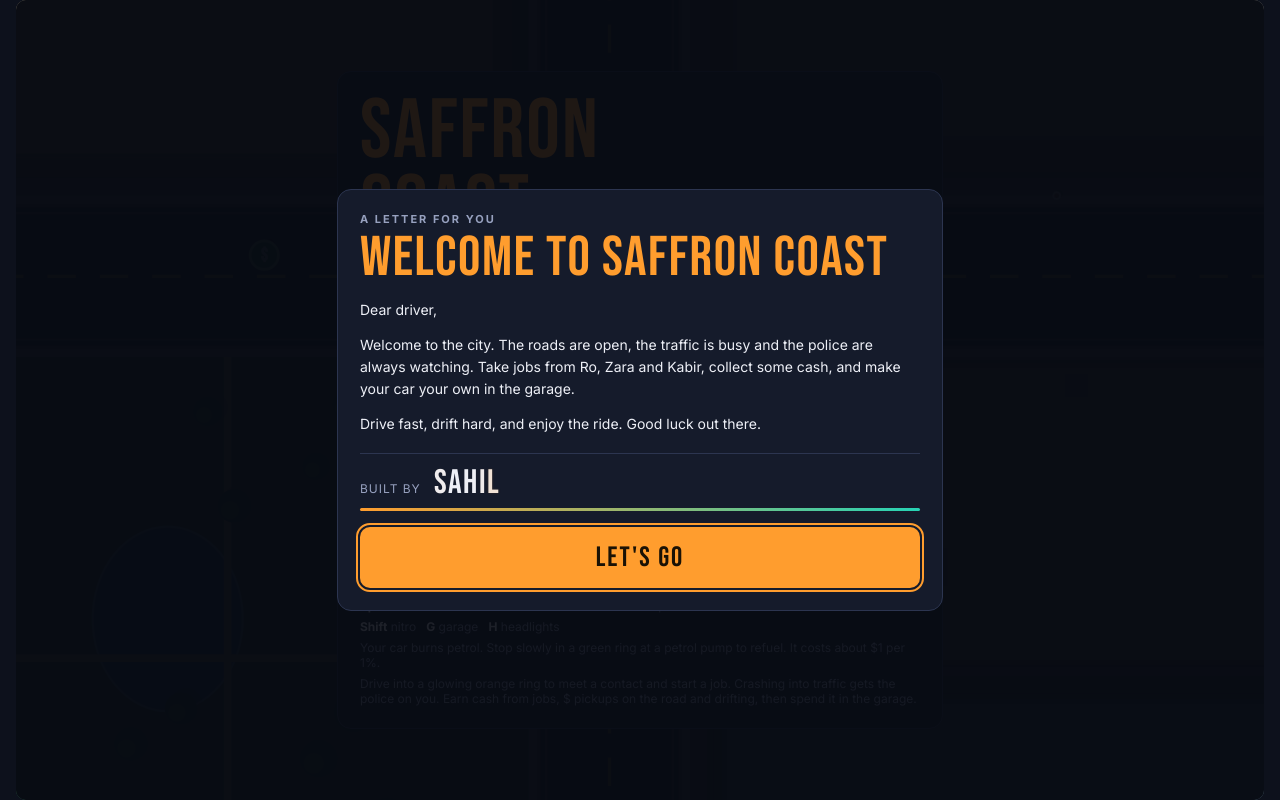
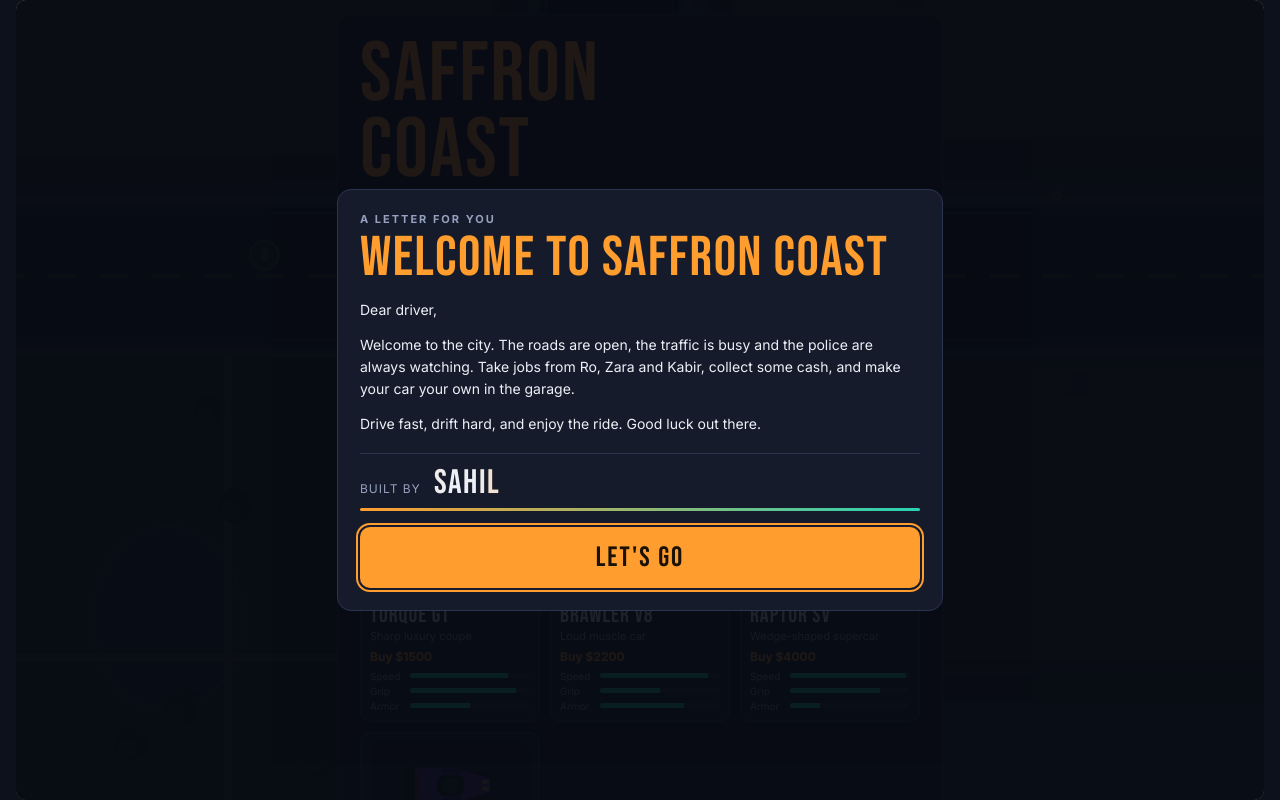
Before and after one commit to Sahil31032011-hub/saffron-coast, a plain HTML site: page index.html in a window 1280 px wide. Drawn offline with Linux system fonts and the light colour scheme; animation ran at ten frames a second.

Commit message:
Add four more cars and a car shop
Co-Authored-By: Claude Sonnet 5.5 <noreply@anthropic.com>
Claude-Session: https://claude.ai/code/session_01V8TEurfGarzhmcoraKzCHe

```diff
--- a/index.html
+++ b/index.html
@@ -156,7 +156,11 @@ body.wheelmode #touch .tg:first-child{align-items:flex-end}
 .card{width:100%;max-width:560px;background:var(--panel);border:1px solid var(--line);border-radius:14px;padding:22px;margin:auto}
 #menu h1{font-family:var(--font-d);font-weight:400;font-size:clamp(52px,11vw,84px);line-height:.9;letter-spacing:2px;margin:0;color:var(--saffron)}
 #menu .tag{margin:6px 0 16px;color:var(--dim)}
-.cars{display:grid;grid-template-columns:repeat(3,minmax(0,1fr));gap:10px}
+.cars{display:grid;grid-template-columns:repeat(auto-fill,minmax(150px,1fr));gap:10px}
+#mcash{font-family:var(--font-d);font-size:24px;letter-spacing:1px;color:#e9f7d0;margin:0 0 10px}
+#mmsg{min-height:16px;margin:10px 0 0;font-size:12px;color:var(--saffron)}
+.cc .pr{font-size:12px;font-weight:700;color:var(--teal);margin-bottom:6px}
+.cc .pr.buy{color:var(--saffron)}
 .cc{background:var(--panel2);border:2px solid var(--line);border-radius:10px;padding:8px;color:var(--text);text-align:left;cursor:pointer;min-width:0}
 .cc.sel{border-color:var(--saffron)}
 .cc canvas{width:100%;height:auto;display:block;border-radius:6px;background:#2d313d}
@@ -234,6 +238,7 @@ body.wheelmode #touch .tg:first-child{align-items:flex-end}
       <div class="gh"><h2>Garage</h2><span id="gcash"></span></div>
       <canvas id="gprev" width="480" height="150"></canvas>
       <div class="tabs">
+        <button type="button" data-t="cars">Cars</button>
         <button type="button" data-t="paint" class="on">Paint</button>
         <button type="button" data-t="trail">Drift colour</button>
         <button type="button" data-t="up">Upgrades</button>
@@ -267,7 +272,9 @@ body.wheelmode #touch .tg:first-child{align-items:flex-end}
     <div class="card">
       <h1>Saffron<br>Coast</h1>
       <p class="tag">An open-city driving sandbox. Take jobs, dodge traffic, shake the police.</p>
+      <div id="mcash"></div>
       <div class="cars" id="cars"></div>
+      <p id="mmsg"></p>
       <button class="go" id="start" type="button">START DRIVING</button>
       <ul class="help">
         <li><b>W / ↑</b> gas &nbsp; <b>S / ↓</b> brake, reverse</li>
@@ -367,7 +374,11 @@ function pedPos(p){
 var CARS={
   sprint:{name:'Sprint',kind:'sport',L:50,W:24,color:'#ff4d5e',max:440,acc:540,steer:2.8,grip:7.5,hp:100,speed:.95,handling:.8,armor:.35},
   cruiser:{name:'Cruiser',kind:'sedan',L:52,W:25,color:'#27d3b5',max:370,acc:420,steer:2.6,grip:8.5,hp:140,speed:.75,handling:.7,armor:.6},
-  rover:{name:'Rover',kind:'suv',L:54,W:28,color:'#ff9d2e',max:340,acc:380,steer:2.35,grip:9.5,hp:200,speed:.65,handling:.55,armor:.95}
+  rover:{name:'Rover',kind:'suv',L:54,W:28,color:'#ff9d2e',max:340,acc:380,steer:2.35,grip:9.5,hp:200,speed:.65,handling:.55,armor:.95},
+  torque:{name:'Torque GT',kind:'sport',stripe:false,L:52,W:24,color:'#2b6bff',max:420,acc:500,steer:2.8,grip:8.2,hp:130,speed:.82,handling:.88,armor:.5,price:1500,tag:'Sharp luxury coupe'},
+  brawler:{name:'Brawler V8',kind:'muscle',L:56,W:26,color:'#262b36',max:455,acc:610,steer:2.4,grip:6.8,hp:160,speed:.9,handling:.5,armor:.7,price:2200,tag:'Loud muscle car'},
+  raptor:{name:'Raptor SV',kind:'super',L:56,W:25,color:'#e8e000',max:520,acc:650,steer:2.9,grip:7.3,hp:90,speed:.97,handling:.75,armor:.25,price:4000,tag:'Wedge-shaped supercar'},
+  phantom:{name:'Phantom X',kind:'super',L:58,W:25,color:'#8a4dff',max:570,acc:720,steer:3.0,grip:7.8,hp:85,speed:1,handling:.92,armor:.2,price:7500,tag:'Fastest car in the city'}
 };
 var POLICE={name:'Police',kind:'police',L:52,W:25,color:'#f4f6fb',max:350,acc:480,steer:2.7,grip:8,hp:9999};
 var TKINDS=[
@@ -380,7 +391,15 @@ function drawVeh(g,v,t){
   var s=v.spec,L=s.L,Wd=s.W,k=s.kind;
   g.save();g.translate(v.x,v.y);g.rotate(v.a);
   g.fillStyle='rgba(0,0,0,.3)';rr(g,-L/2+2,-Wd/2+3,L,Wd,6);g.fill();
-  if(k==='rick'){
+  if(k==='super'){
+    g.fillStyle=s.color;g.beginPath();g.moveTo(-L/2,-Wd/2);g.lineTo(L*.08,-Wd/2);g.lineTo(L/2,-Wd*.2);g.lineTo(L/2,Wd*.2);g.lineTo(L*.08,Wd/2);g.lineTo(-L/2,Wd/2);g.closePath();g.fill();
+    g.fillStyle='rgba(0,0,0,.35)';g.fillRect(-L*.08,-Wd/2+1,L*.22,3);g.fillRect(-L*.08,Wd/2-4,L*.22,3);
+    g.fillStyle='#10161f';rr(g,-L*.16,-Wd/2+5,L*.34,Wd-10,6);g.fill();
+    g.fillStyle='rgba(255,255,255,.18)';rr(g,-L*.1,-Wd/2+7,L*.2,Wd-14,4);g.fill();
+    g.fillStyle='#14181f';g.fillRect(-L/2-2,-Wd/2-2,6,Wd+4);g.fillRect(-L/2+2,-Wd/2-2,2,Wd+4);
+    g.fillStyle='#fff3b8';g.fillRect(L/2-6,-Wd*.2+1,5,3);g.fillRect(L/2-6,Wd*.2-4,5,3);
+    g.fillStyle='#d8283a';g.fillRect(-L/2+4,-Wd/2+3,2.5,Wd-6);
+  }else if(k==='rick'){
     g.fillStyle='#1a1d25';g.fillRect(L/2-8,-Wd/2+2,6,3);g.fillRect(L/2-8,Wd/2-5,6,3);g.fillRect(-L/2,-Wd/2+2,8,4);g.fillRect(-L/2,Wd/2-6,8,4);
     g.fillStyle=s.color;rr(g,-L/2+2,-Wd/2+1,L-4,Wd-2,8);g.fill();
     g.fillStyle='#1d2a1e';rr(g,-L/2+7,-Wd/2+3,L*0.55,Wd-6,4);g.fill();
@@ -388,7 +407,8 @@ function drawVeh(g,v,t){
     g.fillStyle='#ffe9a8';g.fillRect(L/2-5,-2,3,4);
   }else{
     g.fillStyle=s.color;rr(g,-L/2,-Wd/2,L,Wd,k==='sport'?9:k==='van'?4:6);g.fill();
-    if(k==='sport'){g.fillStyle='rgba(255,255,255,.85)';g.fillRect(-L/2+3,-2.5,L-6,2);g.fillRect(-L/2+3,.5,L-6,2);g.fillStyle='#14181f';g.fillRect(-L/2-1,-Wd/2+2,3,Wd-4)}
+    if(k==='muscle'){g.fillStyle='rgba(255,255,255,.85)';g.fillRect(L*.04,-4.5,L*.46,3);g.fillRect(L*.04,1.5,L*.46,3);g.fillRect(-L/2+2,-4.5,L*.22,3);g.fillRect(-L/2+2,1.5,L*.22,3)}
+    if(k==='sport'&&s.stripe!==false){g.fillStyle='rgba(255,255,255,.85)';g.fillRect(-L/2+3,-2.5,L-6,2);g.fillRect(-L/2+3,.5,L-6,2);g.fillStyle='#14181f';g.fillRect(-L/2-1,-Wd/2+2,3,Wd-4)}
     var cx=-L*.2,cw=L*.4;
     if(k==='suv'){cx=-L*.3;cw=L*.52}
     if(k==='van'){cx=-L*.38;cw=L*.62}
@@ -415,7 +435,7 @@ var player=null,cops=[],traffic=[],parts=[],skids=[],cashes=[];
 var cam={x:0,y:0,rot:-Math.PI/2};
 var keys={},tk={};
 
-var G={color:null,trail:'smoke',paints:{stock:1},trails:{smoke:1},custom:false,lv:{engine:0,tires:0,armor:0,nitro:0,tank:0}};
+var G={color:null,trail:'smoke',paints:{stock:1},trails:{smoke:1},custom:false,lv:{engine:0,tires:0,armor:0,nitro:0,tank:0},cars:{sprint:1,cruiser:1,rover:1},car:'sprint'};
 function load(){
   S.cash=300;
   try{
@@ -425,11 +445,13 @@ function load(){
     if(o&&o.G){var g=o.G;
       if(g.color===null||typeof g.color==='string')G.color=g.color;
       if(typeof g.trail==='string')G.trail=g.trail;
-      if(g.paints)G.paints=g.paints;if(g.trails)G.trails=g.trails;G.custom=!!g.custom;
+      if(g.paints)G.paints=g.paints;if(g.cars)G.cars=g.cars;if(typeof g.car==='string')G.car=g.car;if(g.trails)G.trails=g.trails;G.custom=!!g.custom;
       if(g.lv)['engine','tires','armor','nitro','tank'].forEach(function(k){if(typeof g.lv[k]==='number')G.lv[k]=Math.max(0,Math.min(5,g.lv[k]))});
     }
   }catch(e){}
   G.paints.stock=1;G.trails.smoke=1;
+  G.cars.sprint=G.cars.cruiser=G.cars.rover=1;if(!CARS[G.car]||!G.cars[G.car])G.car='sprint';
+  S.carKey=G.car;
 }
 function save(){try{localStorage.setItem('saffron-coast-v1',JSON.stringify({cash:S.cash,done:S.done,G:G}))}catch(e){}}
 load();
@@ -915,7 +937,7 @@ var UPS=[
   {id:'nitro',name:'Nitro booster',desc:'Hold Shift or the NOS button for a big speed boost. Each level lasts longer and refills faster.',costs:[300,600,1000,1500,2100]},
   {id:'tank',name:'Fuel tank',desc:'Burns petrol 10% slower per level, so you stop for fuel less often.',costs:[250,450,700,1000,1400]}
 ];
-var garTab='paint';
+var garTab='cars';
 function applyGarage(heal){
   if(!player||!player.spec.base)return;
   var sp=player.spec,b=sp.base,L=G.lv;
@@ -925,6 +947,11 @@ function applyGarage(heal){
   sp.hp=b.hp*(1+.2*L.armor);
   player.hp=heal?sp.hp:Math.min(sp.hp,Math.max(1,frac*sp.hp));
   sp.color=G.color||b.color;
+}
+function setCar(k){
+  var fr=player.hp/player.spec.hp,spec=Object.assign({},CARS[k]);
+  spec.base={max:spec.max,acc:spec.acc,steer:spec.steer,grip:spec.grip,hp:spec.hp,color:spec.color};
+  player.spec=spec;S.carKey=k;G.car=k;applyGarage(false);player.hp=Math.max(1,fr*player.spec.hp);save();
 }
 function gmsg(t){$('gmsg').textContent=t||''}
 function buy(price){
@@ -952,7 +979,18 @@ function renderGarage(){
   Array.prototype.forEach.call(document.querySelectorAll('#gar .tabs button'),function(b){b.classList.toggle('on',b.getAttribute('data-t')===garTab)});
   var body=$('gbody');body.innerHTML='';
   var grid,i;
-  if(garTab==='paint'){
+  if(garTab==='cars'){
+    grid=document.createElement('div');grid.className='ggrid';
+    Object.keys(CARS).forEach(function(k){
+      var c=CARS[k],own=!!G.cars[k],eq=S.carKey===k;
+      grid.appendChild(gItem(c.name,eq?'Driving':own?'Owned':'$'+c.price,eq?'eq':own?'':'buy',c.color,eq,function(){
+        if(eq)return;
+        if(!own&&!buy(c.price))return;
+        G.cars[k]=1;setCar(k);gmsg('');renderGarage();
+      }));
+    });
+    body.appendChild(grid);
+  }else if(garTab==='paint'){
     grid=document.createElement('div');grid.className='ggrid';
     PAINTS.forEach(function(p){
       var own=!!G.paints[p.id],eq=p.col?G.color===p.col:G.color===null;
@@ -1028,25 +1066,33 @@ setTimeout(function(){$('wgo').focus()},50);
 
 /* menu */
 var carCards={};
-(function buildMenu(){
-  var wrap=$('cars');
+function buildMenu(){
+  var wrap=$('cars');wrap.innerHTML='';carCards={};
+  $('mcash').textContent='Cash: $'+S.cash;
   Object.keys(CARS).forEach(function(k){
-    var c=CARS[k],b=document.createElement('button');
+    var c=CARS[k],own=!!G.cars[k],b=document.createElement('button');
     b.type='button';b.className='cc'+(k===S.carKey?' sel':'');b.id='car-'+k;
     var cvp=document.createElement('canvas');cvp.width=240;cvp.height=130;
     var g=cvp.getContext('2d');g.fillStyle='#2d313d';g.fillRect(0,0,240,130);
     g.strokeStyle='rgba(232,193,74,.7)';g.lineWidth=3;g.setLineDash([16,12]);g.beginPath();g.moveTo(0,110);g.lineTo(240,110);g.stroke();g.setLineDash([]);
     g.save();g.translate(0,-6);g.scale(2.1,2.1);drawVeh(g,{x:57,y:34,a:0,spec:c},0);g.restore();
+    if(!own){g.fillStyle='rgba(7,10,18,.5)';g.fillRect(0,0,240,130)}
     b.appendChild(cvp);
     var nm=document.createElement('b');nm.textContent=c.name;b.appendChild(nm);
-    var sm=document.createElement('small');sm.textContent={sport:'Fast and twitchy',sedan:'Balanced all-rounder',suv:'Heavy and tough'}[c.kind];b.appendChild(sm);
+    var sm=document.createElement('small');sm.textContent=c.tag||{sport:'Fast and twitchy',sedan:'Balanced all-rounder',suv:'Heavy and tough'}[c.kind];b.appendChild(sm);
+    var pr=document.createElement('div');pr.className='pr'+(own?'':' buy');pr.textContent=own?(k===S.carKey?'Selected':'Owned'):'Buy $'+c.price;b.appendChild(pr);
     [['Speed',c.speed],['Grip',c.handling],['Armor',c.armor]].forEach(function(r){
       var d=document.createElement('div');d.className='st';d.innerHTML='<span>'+r[0]+'</span><i style="--w:'+Math.round(r[1]*100)+'%"></i>';b.appendChild(d);
     });
-    b.addEventListener('click',function(){S.carKey=k;Object.keys(carCards).forEach(function(q){carCards[q].classList.toggle('sel',q===k)})});
+    b.addEventListener('click',function(){
+      if(own){S.carKey=k;G.car=k;save();$('mmsg').textContent='';buildMenu()}
+      else if(S.cash>=c.price){S.cash-=c.price;G.cars[k]=1;S.carKey=k;G.car=k;save();$('mmsg').textContent='You bought the '+c.name+'.';buildMenu()}
+      else $('mmsg').textContent='Not enough cash for the '+c.name+'. You need $'+c.price+'. Earn more in the game.';
+    });
     carCards[k]=b;wrap.appendChild(b);
   });
-})();
+}
+buildMenu();
 
 function newGame(){
   traffic=[];cops=[];parts=[];skids=[];
```
